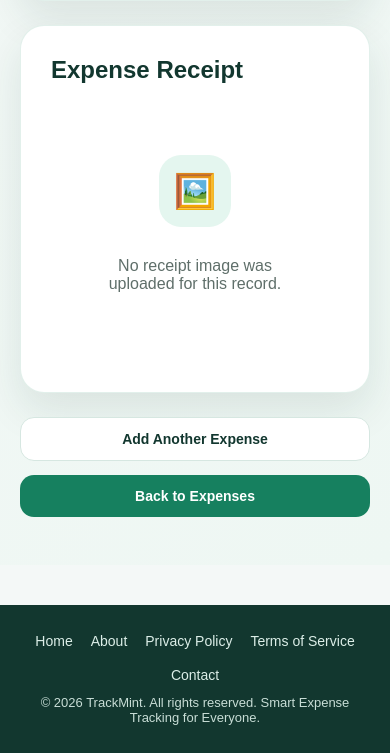
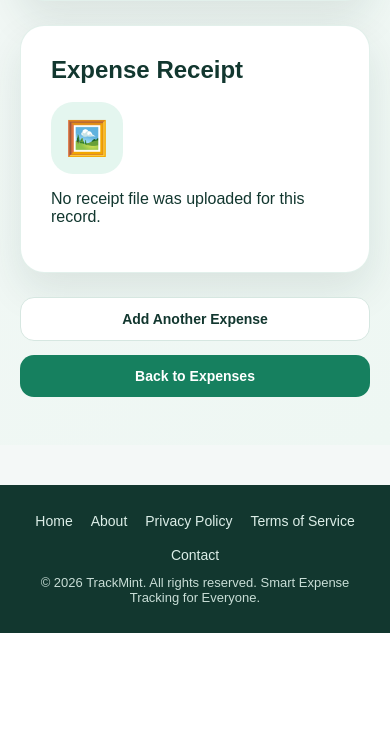
Before and after one commit to heymantt/AgileWebDevlopment-LAB, a Flask app: page /receipts/1 in a window 390 px wide. Shown: the part 990-1743 px from the top of the page. After the commit the page ends 1623 px from the top, so only its background shows below. Run offline with Flask 3, Linux system fonts and the light colour scheme; a user stored in the database is signed in.

Commit message:
Fixed jped display box Issue #53

```diff
--- a/app/receipts/routes.py
+++ b/app/receipts/routes.py
@@ -149,6 +149,7 @@ def index():
         )
 
         if file and file.filename and image_filename and save_path:
+            os.makedirs(current_app.config["RECEIPT_UPLOAD_FOLDER"], exist_ok=True)
             file.save(save_path)
 
         db.session.add(receipt)
--- a/app/templates/receipts/detail.html
+++ b/app/templates/receipts/detail.html
@@ -60,38 +60,30 @@
         <h2>Expense Receipt</h2>
 
         {% if receipt.image_filename %}
-          <div class="receipt-image-preview">
-            {% if receipt.image_filename.endswith('.pdf') %}
-              <div class="pdf-preview">
+          {% set file_url = url_for('static', filename='uploads/receipts/' ~ receipt.image_filename) %}
+
+          {% if receipt.image_filename.lower().endswith('.pdf') %}
+            <div class="pdf-receipt-card">
               <div class="pdf-icon">📄</div>
               <p>PDF receipt uploaded</p>
-                <a
-                  href="{{ url_for('static', filename='uploads/' ~ receipt.image_filename) }}"
-                  target="_blank"
-                  class="view-file-btn"
-                >
+              <a href="{{ file_url }}" target="_blank" class="view-file-btn">
                 Open PDF
               </a>
             </div>
           {% else %}
-              <img
-                src="{{ url_for('static', filename='uploads/' ~ receipt.image_filename) }}"
-                alt="Receipt image"
-              >
-            {% endif %}
+            <div class="receipt-image-preview">
+              <img src="{{ file_url }}" alt="Receipt image">
             </div>
 
-          <a
-            href="{{ url_for('static', filename='uploads/' ~ receipt.image_filename) }}"
-            target="_blank"
-            class="view-file-btn full-width"
-          >
+            <a href="{{ file_url }}" target="_blank" class="view-file-btn full-width">
               View Full Receipt
             </a>
+          {% endif %}
+
         {% else %}
-          <div class="no-image-box">
+          <div class="no-receipt-card">
             <div class="no-image-icon">🖼️</div>
-            <p>No receipt image was uploaded for this record.</p>
+            <p>No receipt file was uploaded for this record.</p>
           </div>
         {% endif %}
       </div>
```
Also changed, not shown: app/static/css/style.css (+100 -21 lines), trackmint.db. Lines whose indentation alone changed are shown as unchanged.
